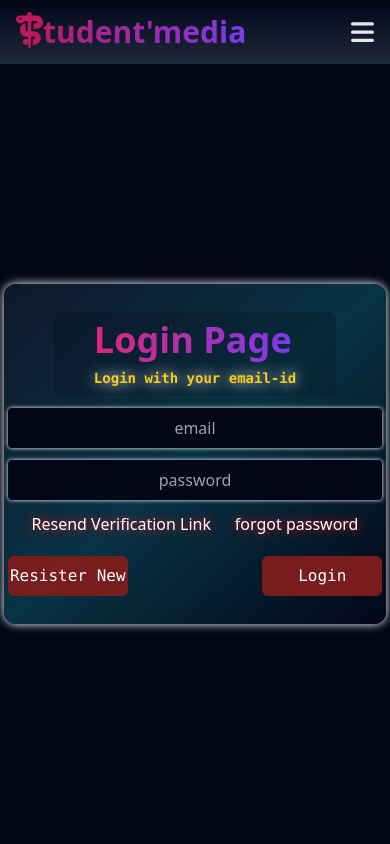
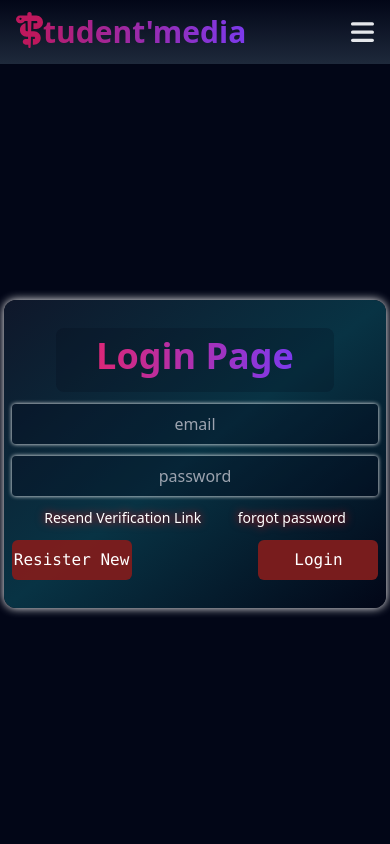
Before and after one commit to abhis12321/Coder-Channel, a Next.js app: page /login in a window 390 px wide. Shown: the top 844 px of the page. Built offline with nearby package versions, Linux system fonts and the light colour scheme.

Commit message:
deployment related changes-#1

```diff
--- a/src/app/_components/LoginForm.js
+++ b/src/app/_components/LoginForm.js
@@ -29,19 +29,19 @@ export default function LoginForm() {
 
       <div className="bg-slate-950/20 py-2 px-10 rounded-lg">
         <h2 className="font-extrabold text-4xl text-center rounded-md text-transparent bg-clip-text bg-gradient-to-r from-pink-600 to-violet-600 w-fit pb-2 leading-12">Login Page</h2>
-        <p className="text-center text-sm font-mono text-yellow-400 font-semibold drop-shadow-[0_0_7px_white]">Login with your email-id</p>
+        <p className="hidden sm:flex text-center text-sm font-mono text-yellow-400 font-semibold drop-shadow-[0_0_7px_white]">Login with your email-id</p>
       </div>
 
-      <input type="email" value = {email} onChange={(e)=> setEmail(e.target.value)} className='bg-slate-950/40 dark:bg-slate-950 block p-2 rounded text-center w-[98%] max-w-[550px] shadow-[0_0_4px_white]' placeholder='email' name='email' required/>
+      <input type="email" value = {email} onChange={(e)=> setEmail(e.target.value)} className='bg-slate-950/30 p-2 rounded text-center w-[96%] max-w-[550px] shadow-[0_0_4px_white] outline-none focus:bg-slate-950/50 focus:ring-2' placeholder='email' name='email' required/>
 
-      <input type="password" value = {password} onChange={(e)=> setPass(e.target.value)} className='bg-slate-950/40 dark:bg-slate-950 block p-2 rounded text-center w-[98%] max-w-[550px] shadow-[0_0_4px_white]' placeholder='password' name='password' required/>
+      <input type="password" value = {password} onChange={(e)=> setPass(e.target.value)} className='bg-slate-950/30 p-2 rounded text-center w-[96%] max-w-[550px] shadow-[0_0_4px_white] outline-none focus:bg-slate-950/50 focus:ring-2' placeholder='password' name='password' required/>
 
-      <div className="flex items-center justify-evenly w-[98%] max-w-[550px]" >
+      <div className="flex items-center justify-evenly w-[98%] max-w-[550px] text-sm xs:text-base" >
         <Link href={`/login/resend`} className="drop-shadow-[0_0_5px_red] hover:text-yellow-500">Resend Verification Link</Link>
         <Link href={`/login/forgot`} className="drop-shadow-[0_0_5px_red] hover:text-yellow-500">forgot password</Link>
       </div>
 
-      <div className="w-[98%] max-w-[550px] flex justify-between pt-2">
+      <div className="w-[96%] max-w-[550px] flex justify-between">
         <Link href={`/login/resistration`} className='w-[120px] xs:w-[150px] text-center rounded-md bg-red-900/95 py-2 hover:bg-red-700 font-mono' >Resister New</Link>
         <button type='submit' className='w-[120px] xs:w-[150px] text-center rounded-md bg-red-900/95 py-2 hover:bg-red-700 font-mono' >Login</button>
       </div>
--- a/src/app/_components/Student.js
+++ b/src/app/_components/StudentCard.js
@@ -1,3 +1,4 @@
+"use client"
 import React, { useState } from "react";
 import Image from "next/image";
 import { FontAwesomeIcon } from "@fortawesome/react-fontawesome";
@@ -16,7 +17,7 @@ import A from ".//profile.jpg";
 import { useAuth } from "./AuthProvider";
 
 
-export default function Card({ student }) {
+export default function StudentCard({ student }) {
   const USER = useAuth();
   const socket = USER.socket;
   const [status, setStatus] = useState(student.isOnline);
@@ -24,15 +25,17 @@ export default function Card({ student }) {
 
   React.useEffect(() => {
     const handleStatus = ({ _id, status }) => {
+      // console.log("haha.." , _id , status);
       if (student._id == _id) {
         setStatus(status);
       }
     }
+
     socket?.on("online-status", handleStatus);
     return () => {
       socket?.off("online-status", handleStatus);
     }
-  }, [socket, status, student._id]);
+  }, [socket, status, student._id, USER]);
 
 
   return (
@@ -45,7 +48,7 @@ export default function Card({ student }) {
           width={140}
           height={140}
         />
-        <span class="absolute bottom-3 right-4 flex h-3 w-3">
+        <span className="absolute bottom-3 right-4 flex h-3 w-3">
           <span className={`animate-ping absolute inline-flex h-full w-full rounded-full ${status && "dark:bg-green-800 bg-lime-900"} `}></span>
           <span className={`relative inline-flex rounded-full h-3 w-3 ${status ? "dark:bg-green-600 bg-lime-700 border-lime-800 dark:border-green-700" : "bg-rose-700 border-red-900"} border-2`}></span>
         </span>
--- a/src/app/_components/UserRegistration.js
+++ b/src/app/_components/UserRegistration.js
@@ -45,7 +45,7 @@ export default function Page() {
             <input name='linkedIn' type="text" value={linkedIn} onChange={e => setLinkedIn(e.target.value)} className='w-[95%] max-w-[600px] font-semibold shadow-[0_0_3px_white] bg-slate-950/50 outline-none py-2 px-3 rounded-xl mx-auto text-center focus:text-cyan-700 font-mono placeholder:font-light placeholder:text-sm' placeholder='your linked profile' />
             <input name='instagram' type="text" value={instagram} onChange={e => setInstagram(e.target.value)} className='w-[95%] max-w-[600px] font-semibold shadow-[0_0_3px_white] bg-slate-950/50 outline-none py-2 px-3 rounded-xl mx-auto text-center focus:text-cyan-700 font-mono placeholder:font-light placeholder:text-sm' placeholder='your instagram profile' />
             <input name='github' type="text" value={github} onChange={e => setGithub(e.target.value)} className='w-[95%] max-w-[600px] font-semibold shadow-[0_0_3px_white] bg-slate-950/50 outline-none py-2 px-3 rounded-xl mx-auto text-center focus:text-cyan-700 font-mono placeholder:font-light placeholder:text-sm' placeholder='your github profile' />
-            <button type='submit' className='w-[95%] max-w-[600px] font-semibold shadow-[0_0_3px_white] bg-red-900 hover:bg-red-700 active:bg-violet-900 py-2 focus:bg-cyan-950 px-3 rounded-xl mx-auto text-center' >Register</button>
+            <button type='submit' className='w-[95%] max-w-[600px] font-semibold shadow-[0_0_3px_white] bg-red-900 hover:bg-red-700 active:bg-violet-900 py-2 px-3 rounded-xl mx-auto text-center' >Register</button>
         </form>
     )
 }
--- a/src/app/api/mongo/form2/route.js
+++ b/src/app/api/mongo/form2/route.js
@@ -3,7 +3,7 @@ import Users from '/mongo/UserModel'
 
 export async function GET() {
     let found = await Users.find();
-    console.log(found);
+    // console.log(found);
     return NextResponse.json({found , success:true});
 }
 
--- a/src/app/students/page.js
+++ b/src/app/students/page.js
@@ -1,6 +1,6 @@
 "use client"
 import React from 'react';
-import Card from '../_components/Student';
+import StudentCard from '../_components/StudentCard';
 
 
 
@@ -27,7 +27,7 @@ function Page() {
                 {students && (students.found).map((student , index) => {
                     if(student.verify)
                     return (
-                            <Card  key={student._id+index} student={student}/>
+                            <StudentCard  key={student._id+index} student={student}/>
                     )})
                 }
             </div>
--- a/src/pages/api/socket.js
+++ b/src/pages/api/socket.js
@@ -31,9 +31,10 @@ export default async function SocketHandler(req, res) {
             });
 
             socket.on('user-disconnected' , async({name , _id}) => {
+                // console.log("backend request for disconnection");
+                socket.broadcast.emit("online-status" , {_id , status:false});
+                socket.broadcast.emit('userLeftGroup' , name);
                 await Users.findOneAndUpdate({_id}, {$set:{isOnline:false}});
-                socket.broadcast.emit("online-status" , {_id , status:false})
-                socket.broadcast.emit('userLeftGroup' , name);
             });
             socket.on('disconnect' , async (sender) => {
                 // console.log("A user disconnected" );
```
